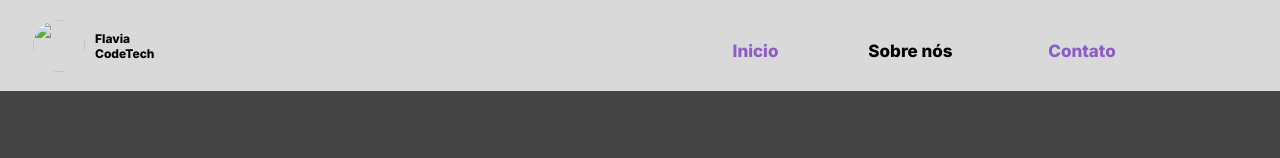
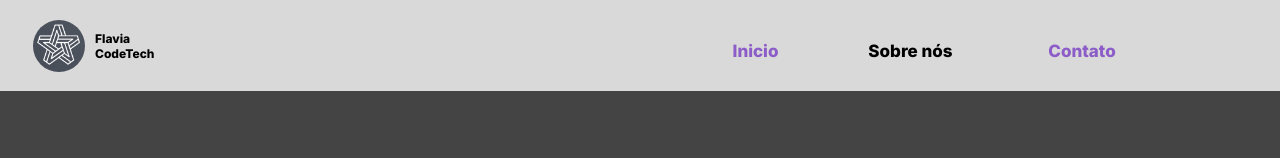
Before and after one commit to flaviaxfds/flaviaxfds.github.io, a plain HTML site: page index.html in a window 1280 px wide. Shown: the top 158 px of the page. Drawn offline with Linux system fonts and the light colour scheme.

Commit message:
icon commit

```diff
--- a/index.html
+++ b/index.html
@@ -6,8 +6,8 @@
 
   	<link rel="stylesheet"  href="./index.css" />
   	<link rel="stylesheet" href="https://fonts.googleapis.com/css2?family=Inter:wght@300;400;500;600;700;800&display=swap" />
-
-
+  	<title>Flavia - CodeTech</title>
+  	<link rel="icon" href="logo.png" type="logo">
 
 </head>
 <body>
@@ -151,7 +151,7 @@
         				<img class="instagram-icon" alt="" src="instagram.svg">
 
         				<div class="logorodap">
-          					<img class="logorodap-child" alt="" src="Ellipse 2.png">
+          					<img class="logorodap-child" alt="" src="/logo.png">
 
           					<div class="flavia-codetech">
             						<span class="flavia-codetech-txt-container">
@@ -180,7 +180,7 @@
     		<div class="instance-parent">
       			<div class="frame-wrapper">
         				<div class="ellipse-parent">
-          					<img class="logorodap-child" alt="" src="Ellipse 2.png">
+          					<img class="logorodap-child" alt="" src="/logo.png">
 
           					<div class="flavia-codetech">
             						<span class="flavia-codetech-txt-container">
@@ -202,7 +202,7 @@
     		<div class="instance-parent">
       			<div class="frame-wrapper">
         				<div class="ellipse-parent">
-          					<img class="logorodap-child" alt="" src="Ellipse 2.png">
+          					<img class="logorodap-child" alt="" src="/logo.png">
 
           					<div class="flavia-codetech">
             						<span class="flavia-codetech-txt-container">
```
Also changed, not shown: logo.png (added).
